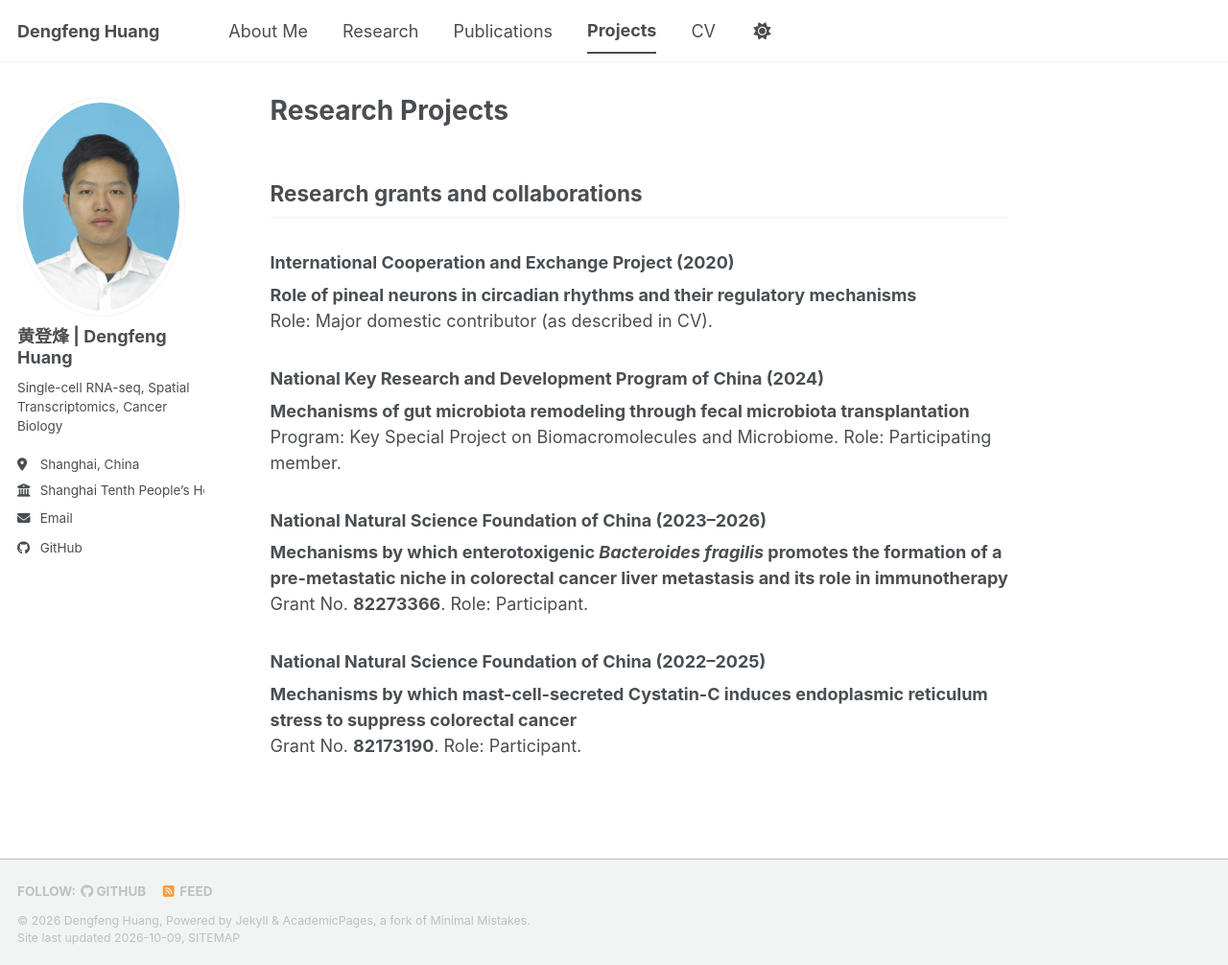
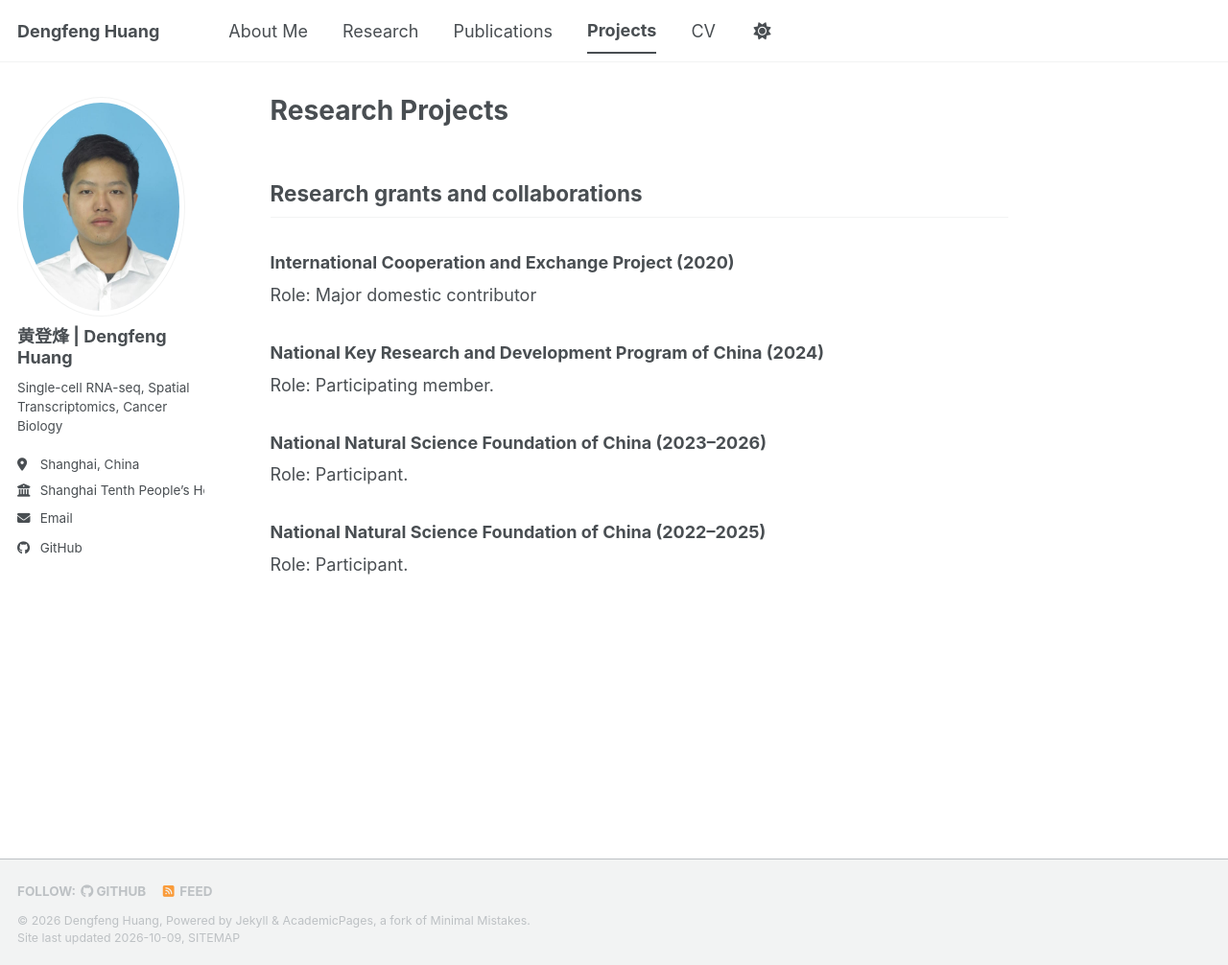
Before and after one commit to dfeng269/dfeng269.github.io, a Jekyll site: the page built from _pages/projects.md, in a window 1280 px wide and 1006 px high. Shown: the whole window at 96% size. Built offline with Jekyll 4.4.1, drawn with Linux system fonts in a browser that asks for light colours; a style sheet for code colours, icons or effects is not loaded.

Commit message:
Simplify roles in research grants section
Removed detailed descriptions of roles in research grants.

```diff
--- a/_pages/projects.md
+++ b/_pages/projects.md
@@ -8,17 +8,13 @@ author_profile: true
 ## Research grants and collaborations
 
 ### International Cooperation and Exchange Project (2020)
-**Role of pineal neurons in circadian rhythms and their regulatory mechanisms**
-Role: Major domestic contributor (as described in CV).
+Role: Major domestic contributor
 
 ### National Key Research and Development Program of China (2024)
-**Mechanisms of gut microbiota remodeling through fecal microbiota transplantation**
-Program: Key Special Project on Biomacromolecules and Microbiome. Role: Participating member.
+Role: Participating member.
 
 ### National Natural Science Foundation of China (2023–2026)
-**Mechanisms by which enterotoxigenic *Bacteroides fragilis* promotes the formation of a pre-metastatic niche in colorectal cancer liver metastasis and its role in immunotherapy**
-Grant No. **82273366**. Role: Participant.
+Role: Participant.
 
 ### National Natural Science Foundation of China (2022–2025)
-**Mechanisms by which mast-cell-secreted Cystatin-C induces endoplasmic reticulum stress to suppress colorectal cancer**
-Grant No. **82173190**. Role: Participant.
+Role: Participant.
```
